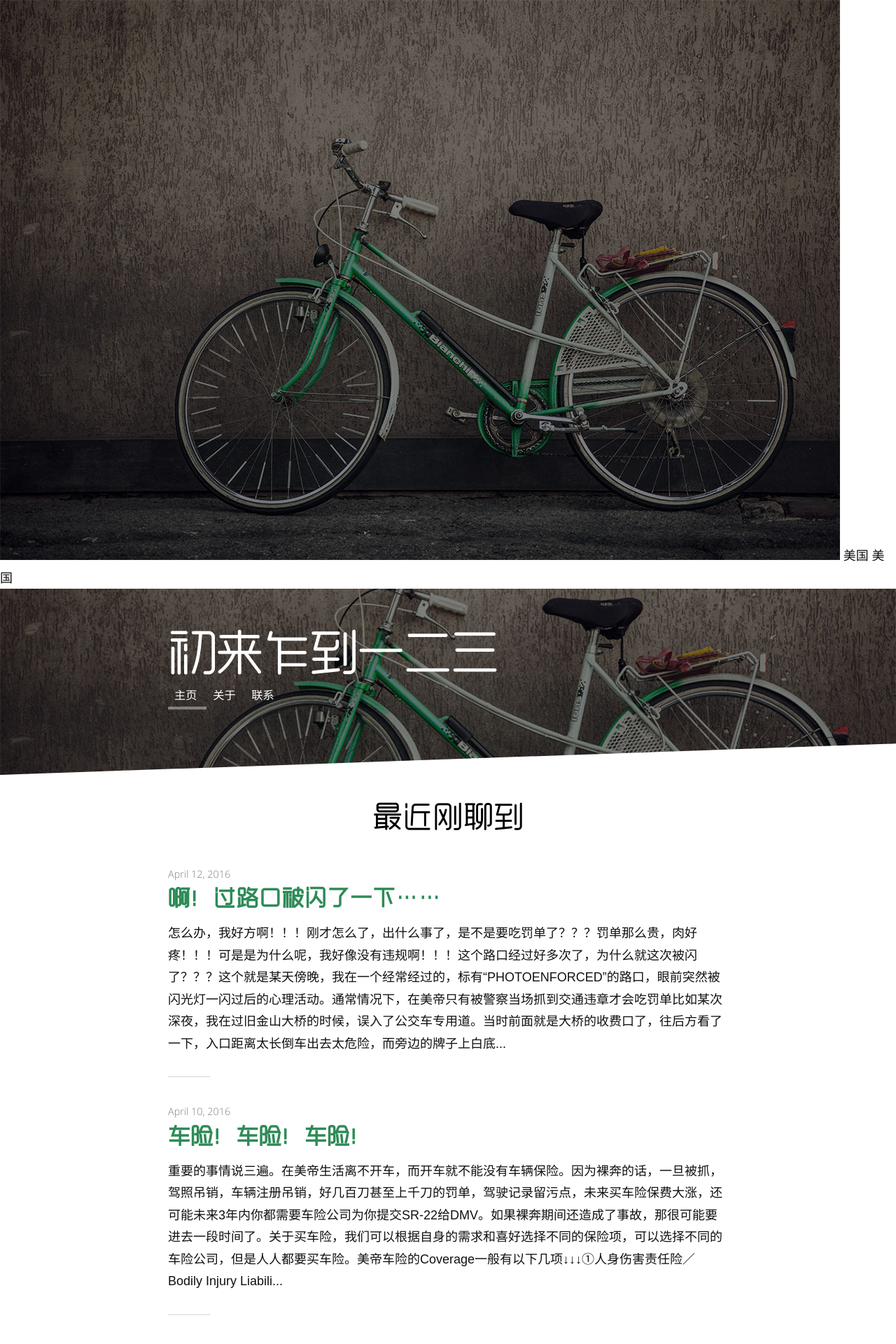
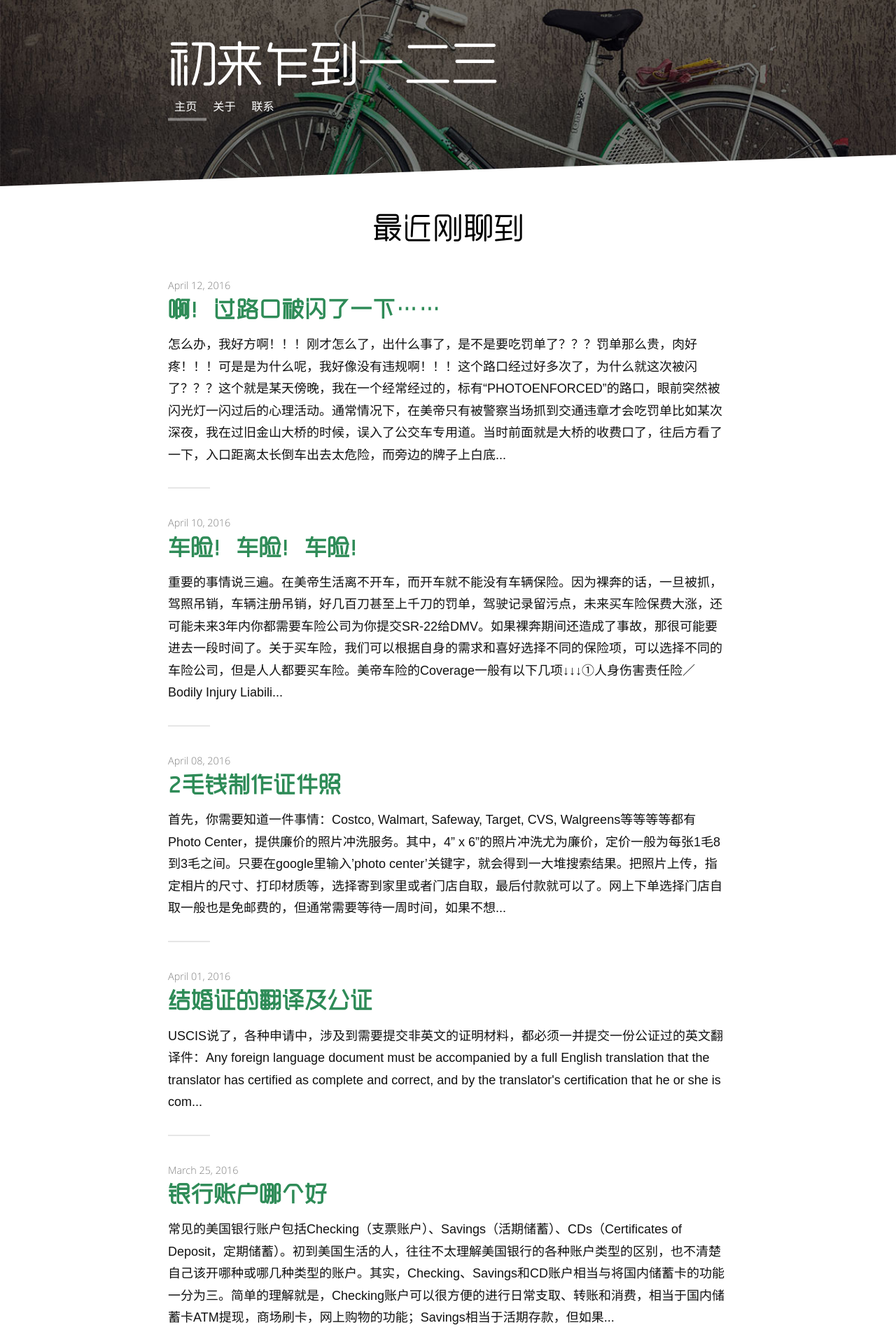
Before and after one commit to wolfwifee/wolfwifee.github.com, a Jekyll site: the page built from index.html, in a window 1280 px wide. Shown: the top 1920 px of the page at 70% size. Built offline with Jekyll 4.4.1, drawn with Linux system fonts in a browser that asks for light colours; nearby versions of some CDN libraries; some web fonts are replaced; the list of posts is cut into pages by our own code.

Commit message:
Update header.html

```diff
--- a/_includes/header.html
+++ b/_includes/header.html
@@ -1,3 +1,8 @@
+<style>
+img.preload { display: none; }
+span.yueyuan {font-family: mfyueyuan; display: none;}
+span.yuehei { font-family: mfyuehei; display: none;}
+</style>
 <img src="/assets/img/touring-min.jpg" alt="" class="preload" />
 <span class="yueyuan">美国</span>
 <span class="yuehei">美国</span>
```
